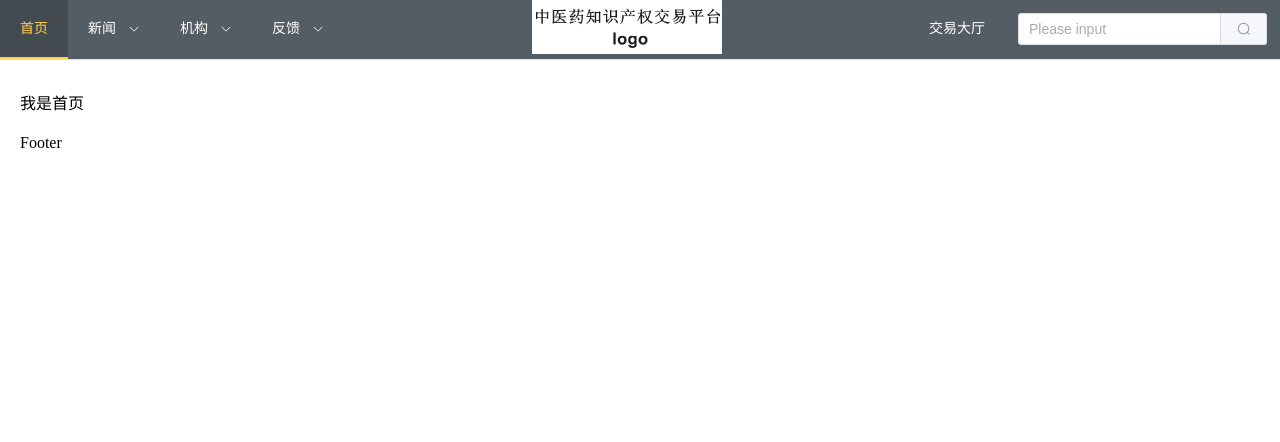
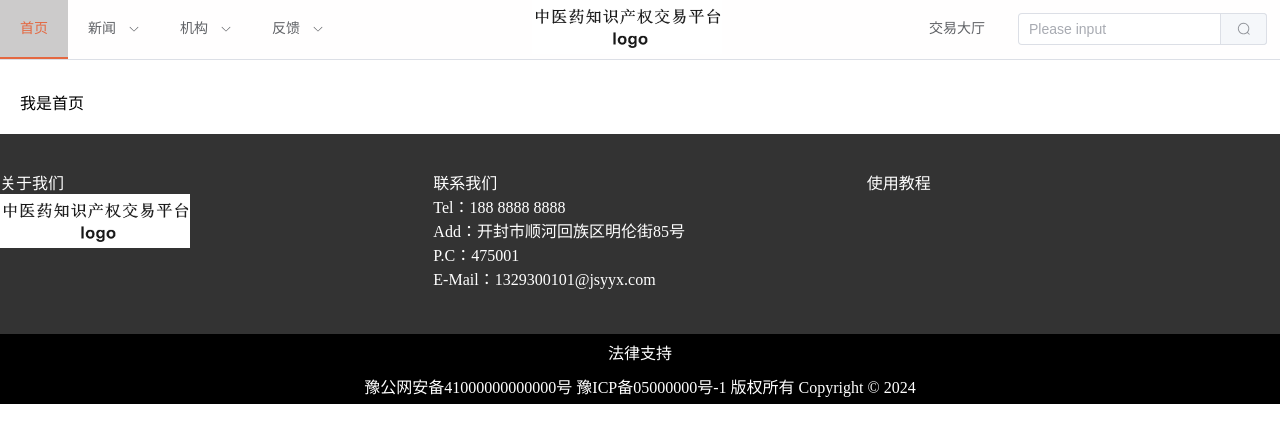
Before and after one commit to BoBolilla/ZYY-property-transaction-platform-0, a Vue app: page /home in a window 1280 px wide. Shown: the top 442 px of the page. Built offline with nearby package versions, Linux system fonts and the light colour scheme.

Commit message:
底栏初步

```diff
--- a/src/App.vue
+++ b/src/App.vue
@@ -1,7 +1,12 @@
 <script setup></script>
 
 <template>
-  <div><router-view></router-view></div>
+  <div class="all"><router-view></router-view></div>
 </template>
 
-<style scoped></style>
+<style scoped>
+.all {
+  margin: 0;
+  padding: 0;
+}
+</style>
--- a/src/views/layout/LayoutContainer.vue
+++ b/src/views/layout/LayoutContainer.vue
@@ -11,9 +11,9 @@ import { Search } from '@element-plus/icons-vue'
           class="el-menu"
           mode="horizontal"
           :ellipsis="false"
-          background-color="#545c64"
-          text-color="#fff"
-          active-text-color="#ffd04b"
+          background-color="#FFFEFE"
+          text-color="#606266"
+          active-text-color="#E46841"
           @select="handleSelect"
           router
         >
@@ -67,7 +67,45 @@ import { Search } from '@element-plus/icons-vue'
         ><div><router-view></router-view></div
       ></el-main>
       <!-- 二级路由出口 -->
-      <el-footer class="container-bottom">Footer</el-footer>
+      <el-footer class="container-bottom">
+        <div class="footer1">
+          <el-row :gutter="20">
+            <el-col :span="8"
+              ><div class="grid-content ep-bg-purple" />
+              <div>关于我们</div>
+              <div>
+                <img
+                  style="width: 190px"
+                  src="../../assets/ZYY-logo.png"
+                  alt="logo"
+                /></div
+            ></el-col>
+            <el-col :span="8"
+              ><div class="grid-content ep-bg-purple" />
+              <div>联系我们</div>
+              <div>Tel：188 8888 8888</div>
+              <div>Add：开封市顺河回族区明伦街85号</div>
+              <div>P.C：475001</div>
+              <div>E-Mail：1329300101@jsyyx.com</div></el-col
+            >
+            <el-col :span="8"
+              ><div class="grid-content ep-bg-purple" />
+              使用教程</el-col
+            >
+          </el-row>
+        </div>
+        <div class="footer2">
+          <div class="row">
+            <div class="content">法律支持</div>
+          </div>
+          <div class="row">
+            <div class="content">
+              豫公网安备41000000000000号 豫ICP备05000000号-1 版权所有 Copyright
+              © 2024
+            </div>
+          </div>
+        </div>
+      </el-footer>
       <!-- 底栏 -->
     </el-container>
   </div>
@@ -95,4 +133,50 @@ import { Search } from '@element-plus/icons-vue'
   margin-right: auto;
   text-align: center;
 }
+.container-bottom {
+  margin: 0;
+  padding: 0;
+}
+.footer1 {
+  margin: 0;
+  padding: 0;
+  height: 200px;
+  color: white;
+  background-color: #333333;
+}
+.el-row {
+  margin-bottom: 20px;
+}
+.el-row:last-child {
+  margin-bottom: 0;
+}
+.el-col {
+  border-radius: 4px;
+}
+
+.grid-content {
+  border-radius: 4px;
+  min-height: 36px;
+}
+
+.footer2 {
+  display: flex;
+  flex-direction: column;
+  align-items: center;
+  justify-content: center;
+  color: white;
+  height: 70px;
+  background-color: black;
+}
+
+.row {
+  display: flex;
+  margin: 5px;
+}
+
+.content {
+  display: flex;
+  align-items: center;
+  justify-content: center;
+}
 </style>
```
